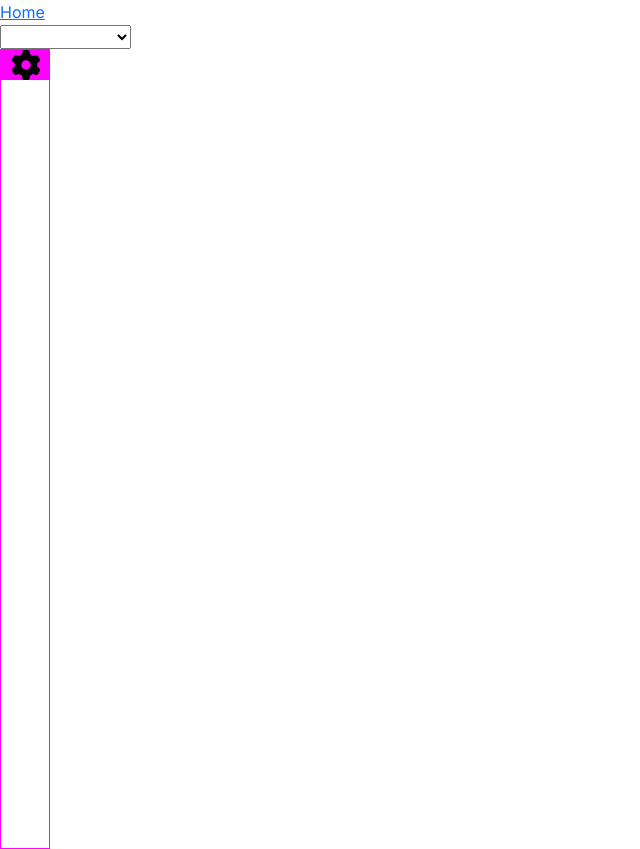
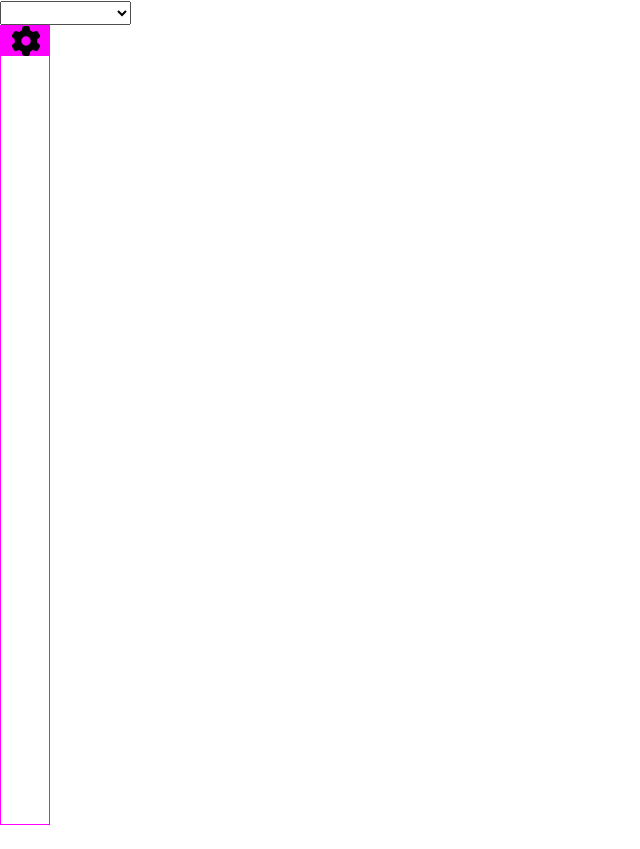
Before and after one commit to matcor451/plotly-demo, a Next.js app: page / in a window 1280 px wide. Shown: the whole page, without its empty margins (0-640 px from the left). After the commit the page ends 825 px from the top, so only its background shows below. Built offline with nearby package versions, Linux system fonts and the light colour scheme.

Commit message:
Remove home link

```diff
--- a/src/app/layout.tsx
+++ b/src/app/layout.tsx
@@ -1,6 +1,5 @@
 import type { Metadata } from 'next'
 import { Inter } from 'next/font/google'
-import Link from 'next/link'
 import 'bootstrap/dist/css/bootstrap.min.css'
 import React from 'react'
 const inter = Inter({ subsets: ['latin'] })
@@ -16,7 +15,6 @@ export default function RootLayout ({
   return (
     <html lang="en">
       <body className={inter.className}>
-        <Link href='/'>Home</Link>
         {children}
       </body>
     </html>
```
